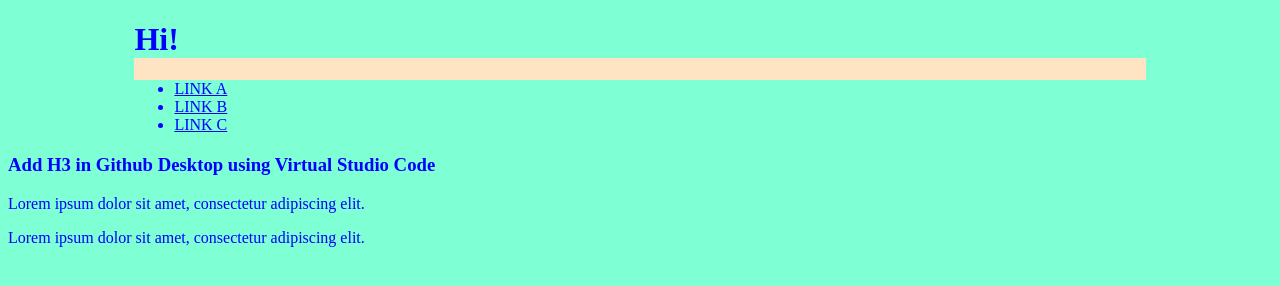
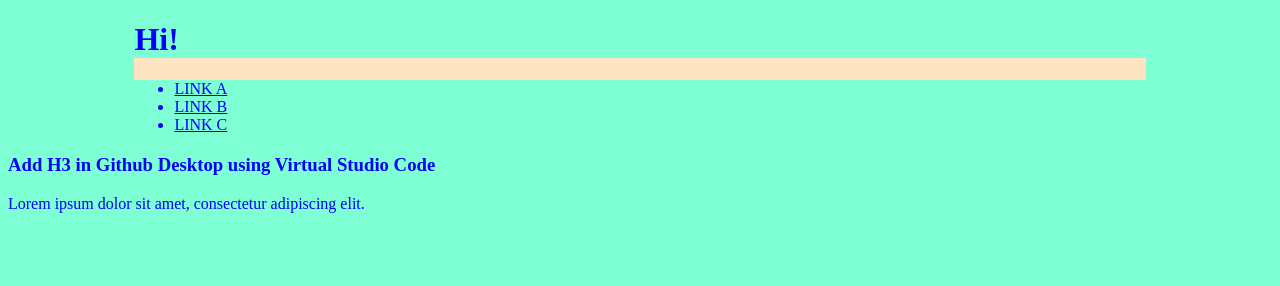
Before and after one commit to billmcentee/dwgit03, a plain HTML site: page index.html in a window 1280 px wide. Drawn offline with Linux system fonts and the light colour scheme.

Commit message:
removed a paragraph

```diff
--- a/index.html
+++ b/index.html
@@ -19,6 +19,5 @@
     </header>
     <h3>Add H3 in Github Desktop using Virtual Studio Code</h3>
     <p>Lorem ipsum dolor sit amet, consectetur adipiscing elit.</p>
-    <p>Lorem ipsum dolor sit amet, consectetur adipiscing elit.</p>
 </body>
 </html>
```
